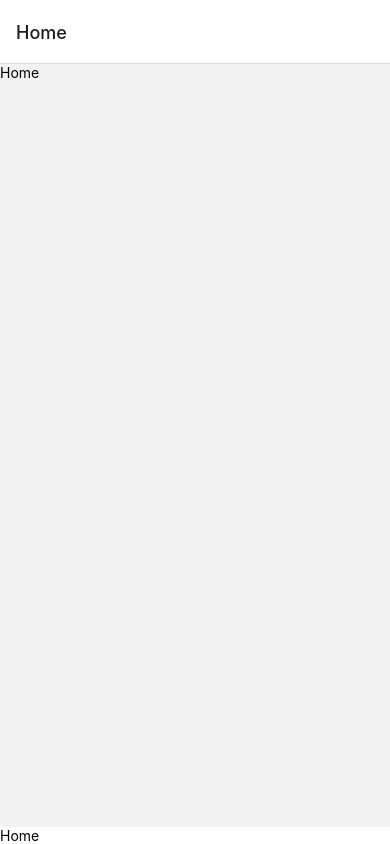
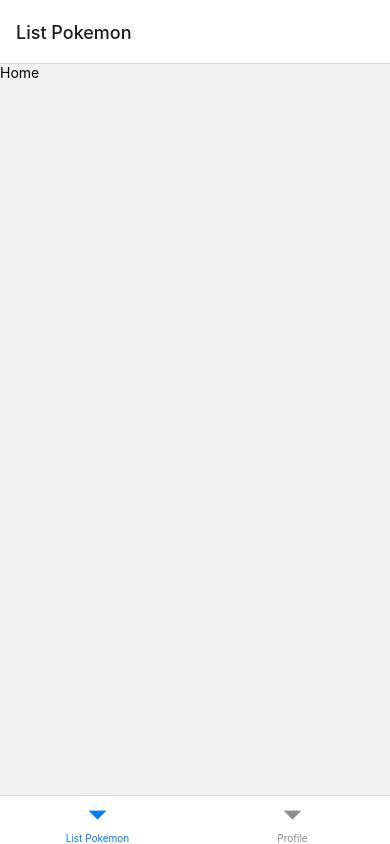
Before and after one commit to IvaanTorres/lp-react-native, a React Native app: screen / in a window 390 px wide. Built offline with nearby package versions, Linux system fonts and the light colour scheme.

Commit message:
feat(architecture): Create all the pages that will be used in the app

```diff
--- a/App.js
+++ b/App.js
@@ -1,14 +1,13 @@
 import { StatusBar } from 'expo-status-bar';
 import { StyleSheet } from 'react-native';
-import TopBar from './src/router/TopBar';
 import BottomBar from './src/router/BottomBar';
+import { NavigationContainer } from '@react-navigation/native';
 
 export default function App() {
   return (
-    <>
-      <TopBar />
+    <NavigationContainer>
       <BottomBar />
-    </>
+    </NavigationContainer>
   );
 }
 
--- a/package.json
+++ b/package.json
@@ -18,9 +18,9 @@
     "react": "18.1.0",
     "react-dom": "18.1.0",
     "react-native": "0.70.5",
-    "react-native-web": "~0.18.9",
+    "react-native-safe-area-context": "4.4.1",
     "react-native-screens": "~3.18.0",
-    "react-native-safe-area-context": "4.4.1"
+    "react-native-web": "~0.18.9"
   },
   "devDependencies": {
     "@babel/core": "^7.12.9"
--- /dev/null
+++ b/src/components/atoms/Button.jsx
@@ -0,0 +1,5 @@
+import { Text } from 'react-native'
+
+const MyButton = () => <Text>Hey</Text>
+
+export default MyButton
--- /dev/null
+++ b/src/components/molecules/Card.jsx
@@ -0,0 +1,5 @@
+import { Text } from 'react-native'
+
+const PokemonCard = () => <Text>Hey</Text>
+
+export default PokemonCard
--- /dev/null
+++ b/src/pages/details/Index.jsx
@@ -0,0 +1,5 @@
+import { Text } from 'react-native'
+
+const PokemonDetails = () => <Text>Hey</Text>
+
+export default PokemonDetails
--- a/src/pages/homepage/Index.jsx
+++ b/src/pages/homepage/Index.jsx
@@ -1,5 +1,4 @@
 import { View, Text } from 'react-native'
-import Home from './Home'
 import { NavigationContainer } from '@react-navigation/native'
 import { createNativeStackNavigator } from '@react-navigation/native-stack'
 
--- a/src/pages/homepage/Home.jsx
+++ b/src/pages/profile/Index.jsx
@@ -1,6 +1,6 @@
 import { View, Text } from 'react-native'
 
-const Home = () => {
+const Profile = () => {
   return (
     <View>
       <Text>Home x</Text>
@@ -8,4 +8,4 @@
   )
 }
 
-export default Home
+export default Profile
--- a/src/router/BottomBar.jsx
+++ b/src/router/BottomBar.jsx
@@ -1,9 +1,18 @@
-import { View, Text } from 'react-native'
+import { createBottomTabNavigator } from '@react-navigation/bottom-tabs'
 
-const BottomBar = () => (
-  <View>
-    <Text>Home</Text>
-  </View>
-)
+/* ------------------------------- Components ------------------------------- */
+import Index from '../pages/homepage/Index'
+import Profile from '../pages/profile/Index'
+
+const Tab = createBottomTabNavigator()
+
+const BottomBar = () => {
+  return (
+    <Tab.Navigator initialRouteName="Home">
+      <Tab.Screen name="List Pokemon" component={Index} />
+      <Tab.Screen name="Profile" component={Profile} />
+    </Tab.Navigator>
+  )
+}
 
 export default BottomBar
--- a/src/router/TopBar.jsx
+++ /dev/null
@@ -1,21 +0,0 @@
-import { NavigationContainer } from '@react-navigation/native'
-import { createNativeStackNavigator } from '@react-navigation/native-stack'
-
-/* ------------------------------- Components ------------------------------- */
-import Index from '../pages/homepage/Index'
-import Home from '../pages/homepage/Home'
-
-const Stack = createNativeStackNavigator()
-
-const TopBar = () => (
-  <NavigationContainer>
-    <Stack.Navigator initialRouteName="Home">
-      <Stack.Screen name="Home" component={Index} />
-      <Stack.Screen name="Home2" component={Home} />
-      <Stack.Screen name="Home3" component={Home} />
-      <Stack.Screen name="Home4" component={Home} />
-    </Stack.Navigator>
-  </NavigationContainer>
-)
-
-export default TopBar
```
